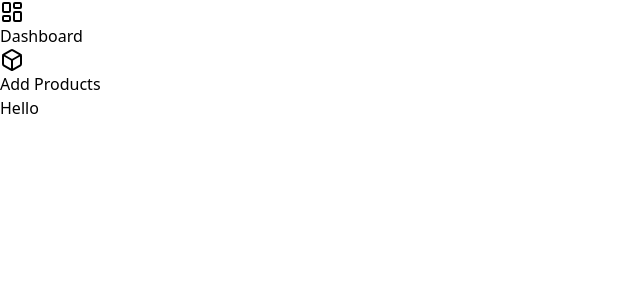
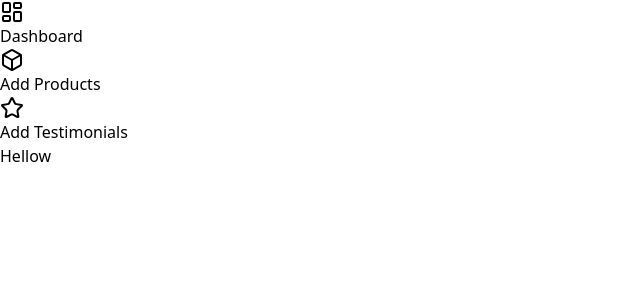
Before and after one commit to sagar-tandan/TrialFB, a React (Vite) app: page / in a window 1280 px wide. Shown: the top 300 px of the page, without its empty margins (0-640 px from the left). Built offline with nearby package versions, Linux system fonts and the light colour scheme; no server answers.

Commit message:
Review section

```diff
--- a/src/ADMIN/AdminPage.jsx
+++ b/src/ADMIN/AdminPage.jsx
@@ -1,7 +1,8 @@
 import React, { useState } from "react";
-import { LayoutDashboard, Box, Table } from "lucide-react";
+import { LayoutDashboard, Box, Table, Star } from "lucide-react";
 import AddProducts from "./Components/AddProducts";
 import DataTable from "./Table";
+import AddReviews from "./Components/AddReviews";
 
 const AdminPage = () => {
   const [activeTab, setActiveTab] = useState(
@@ -35,10 +36,26 @@ const AdminPage = () => {
           <Box className="w-6 h-6 " />
           <span className="font-medium">Add Products</span>
         </div>
+
+        <div
+          onClick={() => setActiveFunction("review")}
+          className={`w-full flex py-3 px-6 gap-2 cursor-pointer hover:bg-purple-200 hover:text-purple-800 group transition-all duration-200 ease-in-out ${
+            activeTab == "review" ? "text-purple-800 bg-purple-200" : ""
+          }`}
+        >
+          <Star className="w-6 h-6 " />
+          <span className="font-medium">Add Testimonials</span>
+        </div>
       </div>
 
       <div className="w-full  h-[30px] ml-[250px]">
-        {activeTab == "product" ? <AddProducts /> : "Hello"}
+        {activeTab == "product" ? (
+          <AddProducts />
+        ) : activeTab == "review" ? (
+          <AddReviews />
+        ) : (
+          "Hellow"
+        )}
       </div>
     </div>
   );
--- /dev/null
+++ b/src/ADMIN/Components/AddReviews.jsx
@@ -0,0 +1,29 @@
+import React from "react";
+
+const AddReviews = () => {
+  return (
+    <div className="w-full flex flex-col relative pt-3">
+      <div
+        onClick={() => {
+          //   setEdit(false);
+          //   setAdd(true);
+          //   setFormData({
+          //     productName: "",
+          //     description: "",
+          //     price: "",
+          //     keyFeatures: [""],
+          //     profileImg: "",
+          //     coverImg: [],
+          //   });
+        }}
+        className="absolute w-[200px] bg-purple-700 text-white right-5 z-10 top-7 py-2 flex items-center justify-center font-medium rounded-sm cursor-pointer hover:bg-purple-800 transition-all duration-200 active:scale-95"
+      >
+        Add Reviews
+      </div>
+
+      {/* <DataTable data={data} columns={columns} loading={dataLoading} /> */}
+    </div>
+  );
+};
+
+export default AddReviews;
```
